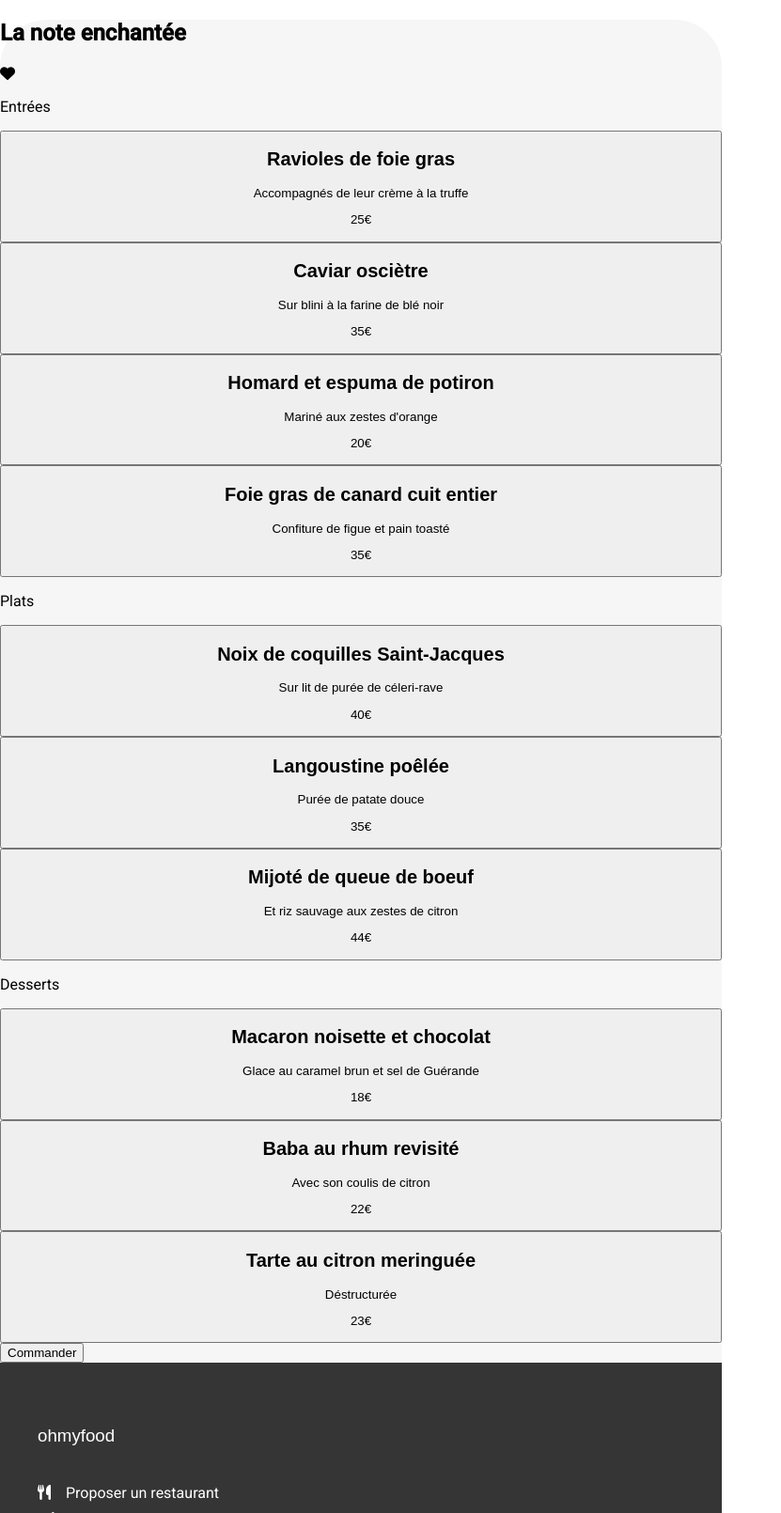
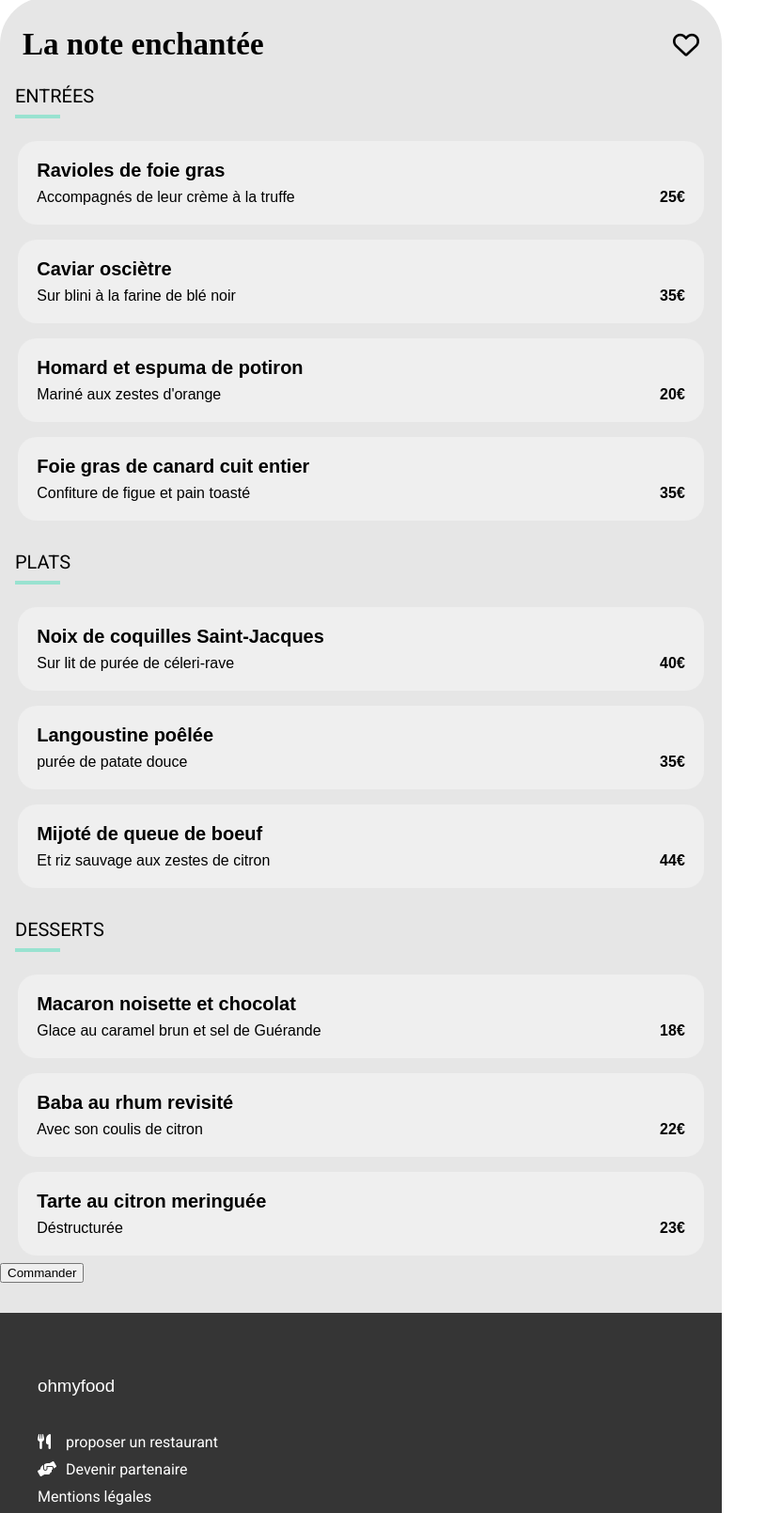
Before and after one commit to Dullahan83/CairaRenaud_3_25022022, a website: page html/La note enchantée.html in a window 1280 px wide. Shown: the part 427-2037 px from the top of the page at 94% size, without its empty margins (0-831 px from the left). Drawn offline with Linux system fonts and the light colour scheme; a web font is replaced by a local one.

Commit message:
Adding major menu css

```diff
--- a/html/La note enchantée.html
+++ b/html/La note enchantée.html
@@ -1,9 +1,9 @@
-<!DOCTYPE html>
+<!DOCTYpE html>
 <html lang="fr">
     <head>
         <meta charset="UTF-8">
         <meta name="viewport" content="width=device-width,initial-scale=1.0"/>
-        <link rel="stylesheet" href="https://cdnjs.cloudflare.com/ajax/libs/font-awesome/6.0.0-beta3/css/all.min.css" integrity="sha512-Fo3rlrZj/k7ujTnHg4CGR2D7kSs0v4LLanw2qksYuRlEzO+tcaEPQogQ0KaoGN26/zrn20ImR1DfuLWnOo7aBA==" crossorigin="anonymous" referrerpolicy="no-referrer" />
+        <link rel="stylesheet" href="https://cdnjs.cloudflare.com/ajax/libs/font-awesome/6.0.0-beta3/css/all.min.css" integrity="sha512-Fo3rlrZj/k7ujTnHg4CGR2D7kSs0v4LLanw2qksYuRlEzO+tcaEpQogQ0KaoGN26/zrn20ImR1DfuLWnOo7aBA==" crossorigin="anonymous" referrerpolicy="no-referrer" />
 
         <link rel="preconnect" href="https://fonts.googleapis.com">
         <link rel="preconnect" href="https://fonts.gstatic.com" crossorigin>
@@ -27,92 +27,92 @@
 
             <main>
                 <img src="/images/restaurants/stil-u2Lp8tXIcjw-unsplash.jpg" alt="La note enchantée">
-                <section id="menu">
-                    <div>
-                        <h1>La note enchantée</h1>
-                        <i class="fa-solid fa-heart"></i>
+                <section class="menu">
+                    <div class="menu--title">
+                        <h1 class="menu--title__name">La note enchantée</h1>
+                        <i class="fa-solid fa-heart menu--title__heart"></i>
                     </div>
                     <article>
-                        <P>Entrées</P>
+                        <p class="caps">Entrées</p>
                         <span class="green-line"></span>
-                        <button>
+                        <button class="menu-btn">
                             <h2>Ravioles de foie gras</h2>
-                            <div>
+                            <div class="menu-btn--description">
                                 <p>Accompagnés de leur crème à la truffe</p>
-                                <p>25€</p>
+                                <p class="bold">25€</p>
                         </button>
-                        <button>
+                        <button class="menu-btn">
                             <h2>Caviar osciètre</h2>
-                            <div>
+                            <div class="menu-btn--description">
                                 <p>Sur blini à la farine de blé noir</p>
-                                <p>35€</p>
+                                <p class="bold">35€</p>
                         </button>
-                        <button>
+                        <button class="menu-btn">
                             <h2>Homard et espuma de potiron</h2>
-                            <div>
+                            <div class="menu-btn--description">
                                 <p>Mariné aux zestes d'orange</p>
-                                <p>20€</p>
+                                <p class="bold">20€</p>
                         </button>
-                        <button>
+                        <button class="menu-btn">
                             <h2>Foie gras de canard cuit entier</h2>
-                            <div>
+                            <div class="menu-btn--description">
                                 <p>Confiture de figue et pain toasté</p>
-                                <p>35€</p>
+                                <p class="bold">35€</p>
                         </button>
                     </article>
                     <article>
-                        <P>Plats</P>
+                        <p class="caps">plats</p>
                         <span class="green-line"></span>
-                        <button>
+                        <button class="menu-btn">
                             <h2>Noix de coquilles Saint-Jacques</h2>
-                            <div>
+                            <div class="menu-btn--description">
                                 <p>Sur lit de purée de céleri-rave</p>
-                                <p>40€</p>
+                                <p class="bold">40€</p>
                         </button>
-                        <button>
+                        <button class="menu-btn">
                             <h2>Langoustine poêlée</h2>
-                            <div>
-                                <p>Purée de patate douce</p>
-                                <p>35€</p>
+                            <div class="menu-btn--description">
+                                <p>purée de patate douce</p>
+                                <p class="bold">35€</p>
                         </button>
-                        <button>
+                        <button class="menu-btn">
                             <h2>Mijoté de queue de boeuf</h2>
-                            <div>
+                            <div class="menu-btn--description">
                                 <p>Et riz sauvage aux zestes de citron</p>
-                                <p>44€</p>
+                                <p class="bold">44€</p>
                         </button>
 
                     </article>
                     <article>
-                        <P>Desserts</P>
+                        <p class="caps">Desserts</p>
                         <span class="green-line"></span>
-                        <button>
+                        <button class="menu-btn">
                             <h2>Macaron noisette et chocolat</h2>
-                            <div>
+                            <div class="menu-btn--description">
                                 <p>Glace au caramel brun et sel de Guérande</p>
-                                <p>18€</p>
+                                <p class="bold">18€</p>
                         </button>
-                        <button>
+                        <button class="menu-btn">
                             <h2>Baba au rhum revisité </h2>
-                            <div>
+                            <div class="menu-btn--description">
                                 <p>Avec son coulis de citron</p>
-                                <p>22€</p>
+                                <p class="bold">22€</p>
                         </button>
-                        <button>
+                        <button class="menu-btn">
                             <h2>Tarte au citron meringuée </h2>
-                            <div>
+                            <div class="menu-btn--description">
                                 <p>Déstructurée</p>
-                                <p>23€</p>
+                                <p class="bold">23€</p>
                         </button>
                     </article>
-                    <button>Commander</button>
+                    <button class="command-btn">Commander</button>
                 </section>
             </main>
 
             <footer class="footer">
                 <ul class="footer--list">
                     <h3>ohmyfood</h3>
-                    <a href=""><li><i class="fa-solid fa-utensils"></i>Proposer un restaurant</li></a>
+                    <a href=""><li><i class="fa-solid fa-utensils"></i>proposer un restaurant</li></a>
                     <a href=""><li><i class="fa-solid fa-handshake-angle "></i>Devenir partenaire</li></a>
                     <a href=""><li>Mentions légales</li></a>
                     <a href=""><li>Contact</li></a>
--- a/package.json
+++ b/package.json
@@ -5,7 +5,7 @@
   "main": "index.js",
   "scripts": {
     "sass": "sass --watch ./sass/main.scss ./public/css/style.css",
-    "prefix": "postcss .public/css/style.css --use autoprefixer .d ./public/css/prefixed/"
+    "prefix": "postcss .public/css/style.css --use autoprefixer .d./public/css/prefixed/"
   },
   "repository": {
     "type": "git",
--- a/sass/components/_button.scss
+++ b/sass/components/_button.scss
@@ -1,7 +1,7 @@
 .btn-round{
     &--center{
         display: flex;
-        margin: 0 auto;
+        margin: 3rem auto;
     }
     @include gradient(to right bottom, $secondary-color,$primary-color);
     font-size: 20px;
@@ -18,16 +18,15 @@
     display: flex;
     padding: 1.5em;
     width: 95%;
-    font-size: 18px;
+    font-size: 1.3rem;
     font-weight: 600;
-    @include background-clr(#f6f6f6ff);
+    background: #f6f6f6ff;
     border: transparent;
     border-radius: 20px;
     margin: 1em 0;
-
     &--icon{
         padding: 0 1.5rem 0 1.5rem;
-        font-size: 20px;
+        font-size: 24px;
         color: #7e7e7eff;
     }
 
@@ -40,22 +39,26 @@
 }
 
 .menu-btn{
-    border: 1px solid red;
     padding: 1.5em;
     width: 95%;
     border-radius: 20px;
-    margin: 0 auto;
+    margin: 0.5rem auto;
     display: flex;
     flex-direction: column;
+    border: none;
 
     &--description{
-        border: 1px solid red;
         display: flex;
         flex-direction: row;
         width: 100%;
+        justify-content: space-between;
     }
     h2{
-        border: 1px solid red;
         margin: 0;
     }
+    p{
+        margin-top: 0.5rem;
+        margin-bottom: 0;
+        font-size: 16px;
+    }
 }
--- a/sass/layouts/_header.scss
+++ b/sass/layouts/_header.scss
@@ -6,8 +6,8 @@
     justify-content: center;
 
     &--image{
-        height: 42px;
-        width: 48%;
+        height: 38px;
+        width: 220px;
     }
 
     &--link{
--- a/sass/pages/_home.scss
+++ b/sass/pages/_home.scss
@@ -1,5 +1,8 @@
 body{
     max-width: 768px
+}
+h1{
+    margin: 0;
 }
 .background{
     @include background-clr(#eaeaeaff);
@@ -33,7 +36,6 @@ body{
     padding: 4rem 0;
     &--description{
         text-align: center;
-        padding-bottom: 3rem;
         p{
             @include width(70%);
         }
@@ -67,8 +69,10 @@ body{
 }
 
 #explanation{
+    padding: 3rem 0;
     h2{
         font-size: 24px;
+        margin-top: 0;
         padding-left: 2rem;
     }
     ol{
--- a/sass/pages/_menu.scss
+++ b/sass/pages/_menu.scss
@@ -1,19 +1,39 @@
 
-#menu{
-    background-color: #f6f6f6ff;
+.menu{
+    background-color: #e6e6e6ff;
     border-radius: 50px 50px 0 0;
-    .diners-name{
-        border: 1px solid red;
+    padding: 2rem 0;
+    &--title{
+        @include shrik;
+        padding: 0 1.5rem;
+        font-size: 22px;
         display: flex;
         flex-direction: row;
+        align-items: center;
+        justify-content: space-between;
+        &__heart{
+            display: flex;
+            font-size: 28px;
+            font-weight: 100;
+        }
     }
 }
+.caps{
+    text-transform: uppercase;
+    font-size: 20px;
+    padding-left: 1rem;
+    margin: 1.5rem 0 0.5rem 0;
+
+}
+.green-line{
+    width: 3rem;
+    border-top: 4px solid $tertiary-color;
+    margin: 0 0 1rem 1rem;
+}
 img{
-    position: relative;
     height: 350px;
     width: 100%;
     object-fit: cover;
-
 }
 
 
@@ -21,3 +41,7 @@ article{
     display: flex;
     flex-direction: column;
 }
+
+.bold{
+    @include bold;
+}
--- a/sass/utils/_mixins.scss
+++ b/sass/utils/_mixins.scss
@@ -22,3 +22,11 @@
     display: $display;
     flex-direction: $direction;
 }
+
+@mixin shrik{
+    font-family: shrikhand;
+}
+
+@mixin bold{
+    font-weight: bold;
+}
```
Also changed, not shown: html/A la française.html (+21 -21 lines), html/La palette du goût.html (+22 -22 lines), html/Le délice des sens.html (+26 -26 lines), public/css/style.css, 1 other file.
